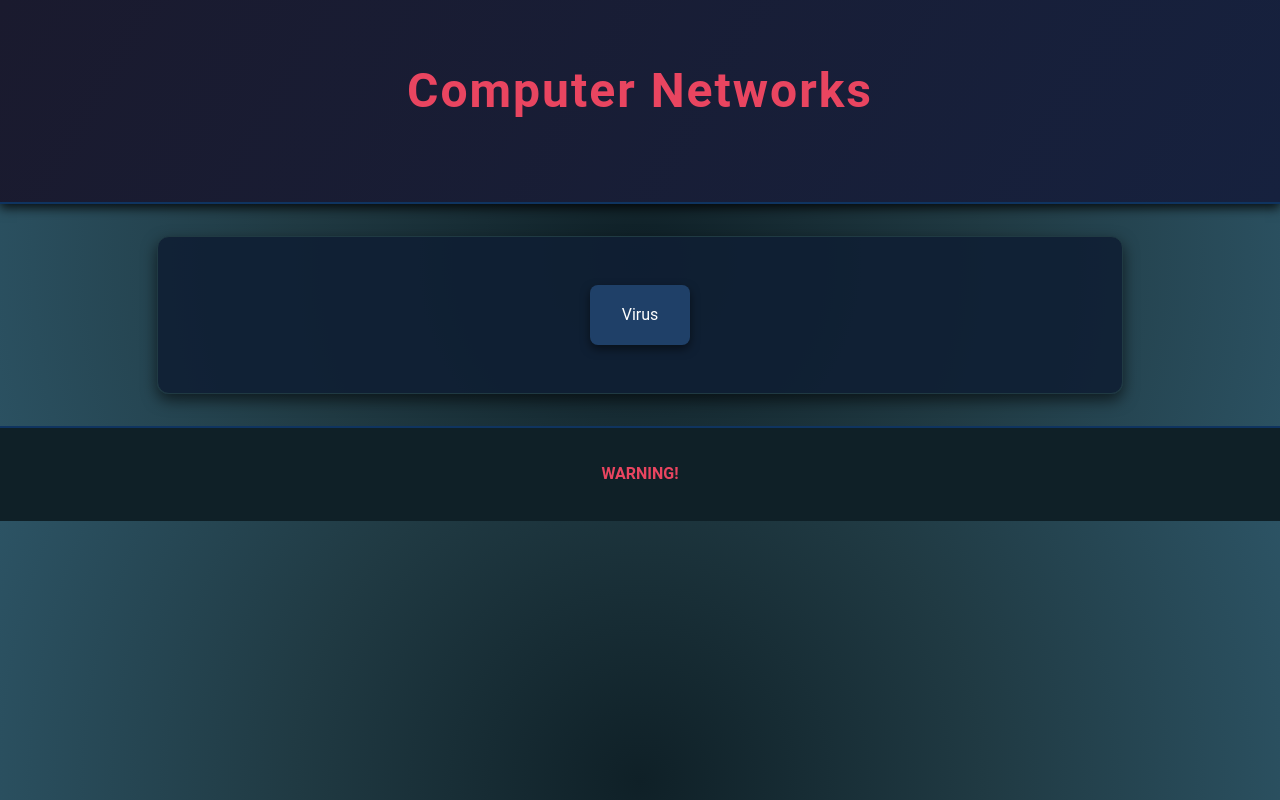
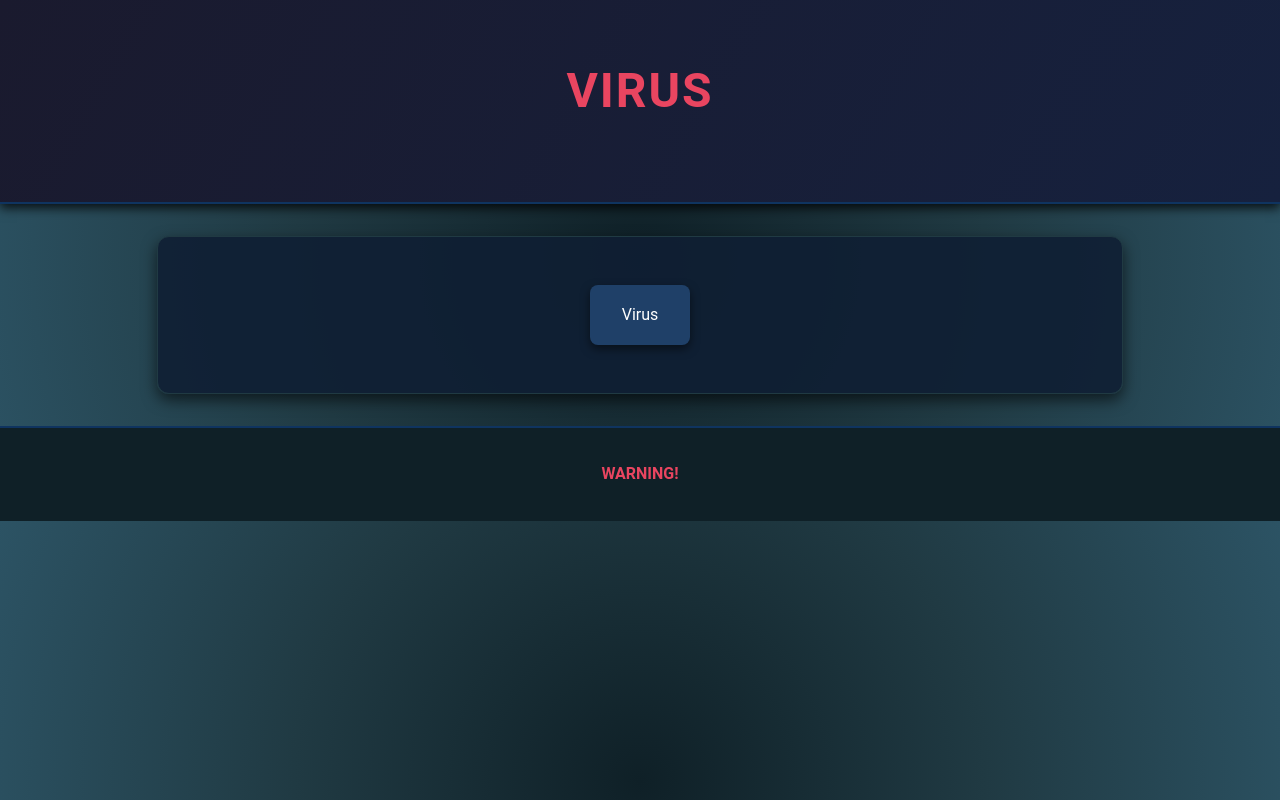
Before and after one commit to czexr/car, a plain HTML site: page index.html in a window 1280 px wide. Drawn offline with Linux system fonts and the light colour scheme.

Commit message:
Update index.html

```diff
--- a/index.html
+++ b/index.html
@@ -76,7 +76,7 @@
 </head>
 <body>
     <header>
-        <h1>Computer Networks</h1>
+        <h1>VIRUS</h1>
         <p></p>
     </header>
     <div class="content">
```
